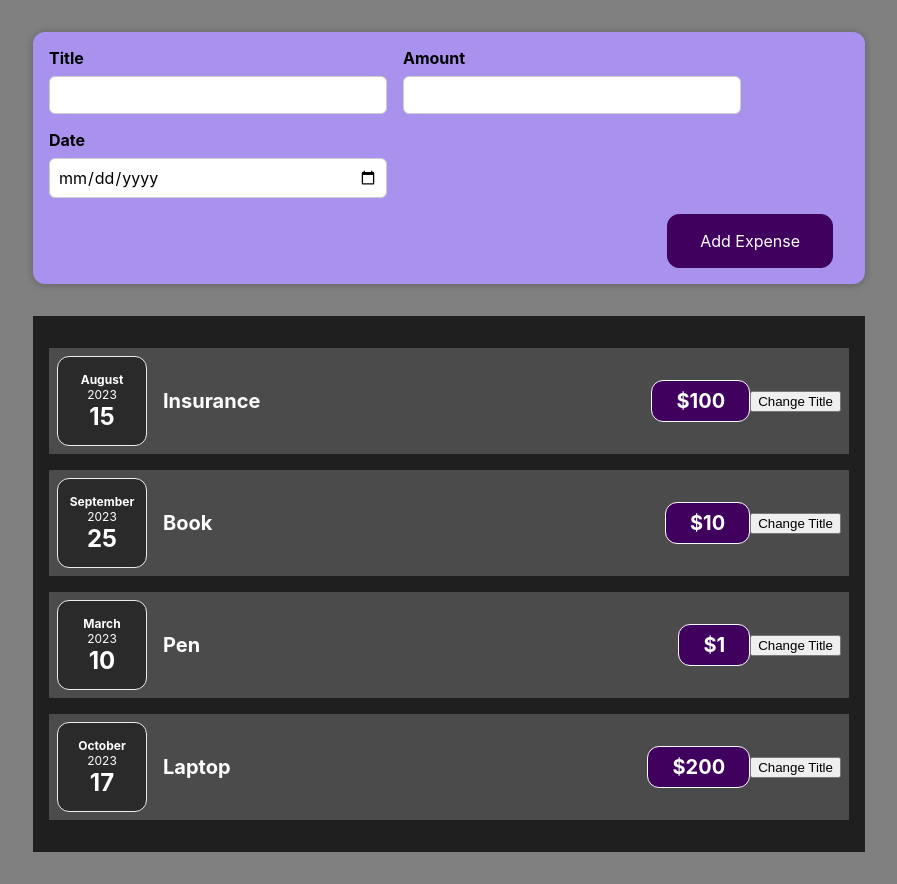
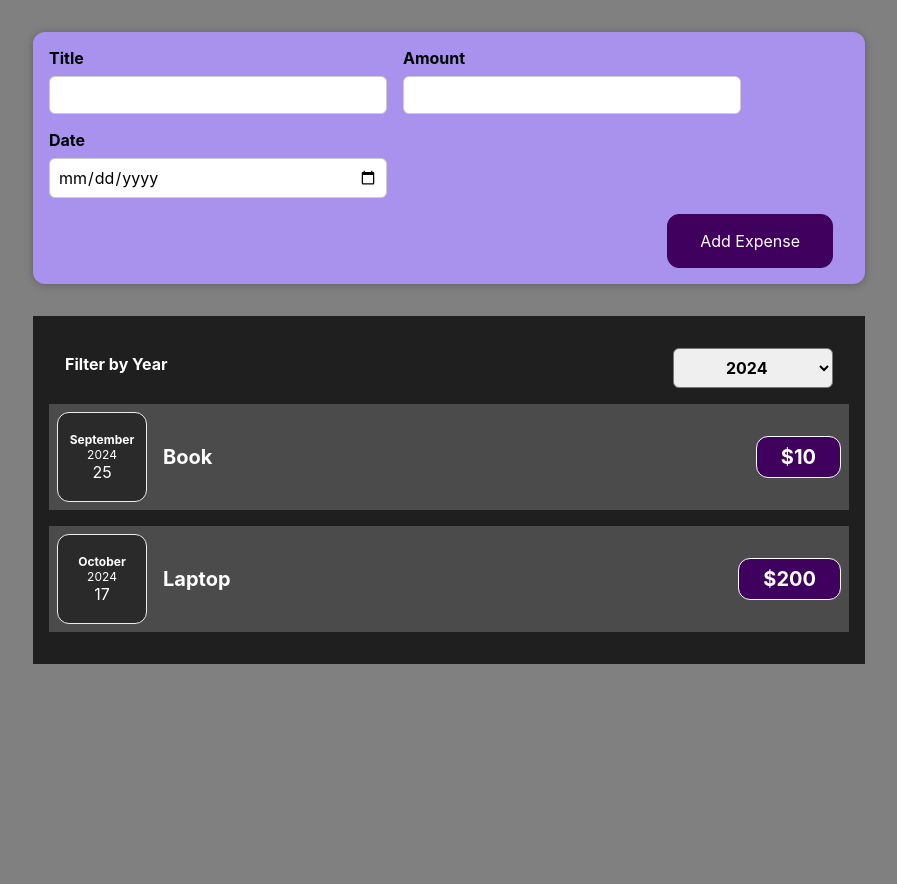
Before and after one commit to ashishkumar082018/First-React-App, a React (Create React App) app: page / in a window 1280 px wide. Shown: the whole page, without its empty margins (191-1088 px from the left). After the commit the page ends 800 px from the top, so only its background shows below. Built offline with nearby package versions, Linux system fonts and the light colour scheme.

Commit message:
Controlled Components - Expenses Filter

```diff
--- a/src/App.js
+++ b/src/App.js
@@ -2,25 +2,26 @@
 import Expenses from "./components/Expenses/Expenses";
 import NewExpense from "./components/NewExpense/NewExpense";
 
+const DUMMY_EXPENSES = [
+  { id: 1, title: "Insurance", date: new Date(2023, 7, 15), price: 100 },
+  { id: 2, title: "Book", date: new Date(2024, 8, 25), price: 10 },
+  { id: 3, title: "Pen", date: new Date(2025, 2, 10), price: 1 },
+  { id: 4, title: "Laptop", date: new Date(2024, 9, 17), price: 200 },
+];
+
 function App() {
-  const expenses = [
-    { id: 1, title: "Insurance", date: new Date(2023, 7, 15), price: 100 },
-    { id: 2, title: "Book", date: new Date(2023, 8, 25), price: 10 },
-    { id: 3, title: "Pen", date: new Date(2023, 2, 10), price: 1 },
-    { id: 4, title: "Laptop", date: new Date(2023, 9, 17), price: 200 },
-  ];
-
-  const [expenseData, setExpenseData] = useState(expenses);
+  const [expenses, setExpenses] = useState(DUMMY_EXPENSES);
 
   const addExpenseHandler = (expense) => {
-    setExpenseData((prevState) => [...prevState, expense]);
-    console.log(expenseData);
+    setExpenses((prevExpenses) => {
+      return [expense, ...prevExpenses];
+    });
   };
 
   return (
     <div>
       <NewExpense onAddExpense={addExpenseHandler} />
-      <Expenses expenses={expenseData} />
+      <Expenses expenses={expenses} />
     </div>
   );
 }
--- a/src/components/Expenses/ExpenseDate.js
+++ b/src/components/Expenses/ExpenseDate.js
@@ -1,17 +1,32 @@
+import React from "react";
 import "./ExpenseDate.css";
-import Card from "../UI/Card";
+
+const months = [
+  "January",
+  "February",
+  "March",
+  "April",
+  "May",
+  "June",
+  "July",
+  "August",
+  "September",
+  "October",
+  "November",
+  "December",
+];
 
 function ExpenseDate(props) {
-  const month = props.date.toLocaleString("en-US", { month: "long" });
+  const month = months[props.date.getMonth()];
   const year = props.date.getFullYear();
-  const day = props.date.toLocaleString("en-US", { day: "2-digit" });
+  const date = props.date.getDate();
 
   return (
-    <Card className="expense-date">
+    <div className="expense-date">
       <div className="expense-date__month">{month}</div>
       <div className="expense-date__year">{year}</div>
-      <div className="expense-date__day">{day}</div>
-    </Card>
+      <div className="expense-date__date">{date}</div>
+    </div>
   );
 }
 
--- a/src/components/Expenses/ExpenseItem.js
+++ b/src/components/Expenses/ExpenseItem.js
@@ -4,19 +4,13 @@
 import Card from "../UI/Card";
 
 const ExpenseItem = (props) => {
-  const [title, setTitle] = useState(props.title);
-  function buttonClickHandler() {
-    setTitle("New Title");
-  }
-
   return (
     <Card className="expense-item">
       <ExpenseDate date={props.date} />
       <div className="expense-item__description">
-        <h2>{title}</h2>
+        <h2>{props.title}</h2>
         <div className="expense-item__price">${props.price}</div>
       </div>
-      <button onClick={buttonClickHandler}>Change Title</button>
     </Card>
   );
 };
--- a/src/components/Expenses/Expenses.js
+++ b/src/components/Expenses/Expenses.js
@@ -1,12 +1,27 @@
+import React, { useState } from "react";
 import ExpenseItem from "./ExpenseItem";
+import ExpensesFilter from "./ExpensesFilter";
 import "./Expenses.css";
 import Card from "../UI/Card";
 
 const Expenses = (props) => {
+  const [filteredYear, setFilteredYear] = useState("2024");
+
+  const changeFilterHandler = (selectedYear) => {
+    setFilteredYear(selectedYear);
+  };
+
+  const filteredExpenses = props.expenses.filter((expense) => {
+    return expense.date.getFullYear().toString() === filteredYear;
+  });
 
   return (
     <Card className="expenses">
-      {props.expenses.map((expense) => {
+      <ExpensesFilter
+        selected={filteredYear}
+        onChangeFilter={changeFilterHandler}
+      />
+      {filteredExpenses.map((expense) => {
         return (
           <ExpenseItem
             key={expense.id}
--- /dev/null
+++ b/src/components/Expenses/ExpensesFilter.css
@@ -0,0 +1,24 @@
+.expenses-filter {
+  color: white;
+  padding: 0 1rem;
+}
+
+.expenses-filter__control {
+  display: flex;
+  width: 100%;
+  align-items: center;
+  justify-content: space-between;
+  margin: 1rem 0;
+}
+
+.expenses-filter label {
+  font-weight: bold;
+  margin-bottom: 0.5rem;
+}
+
+.expenses-filter select {
+  font: inherit;
+  padding: 0.5rem 3rem;
+  font-weight: bold;
+  border-radius: 6px;
+}
--- /dev/null
+++ b/src/components/Expenses/ExpensesFilter.js
@@ -0,0 +1,27 @@
+import React from "react";
+import "./ExpensesFilter.css";
+
+const ExpensesFilter = (props) => {
+  const dropdownChangeHandler = (event) => {
+    props.onChangeFilter(event.target.value);
+  };
+
+  return (
+    <div className="expenses-filter">
+      <div className="expenses-filter__control">
+        <label htmlFor="year-dropdown">Filter by Year</label>
+        <select
+          value={props.selected}
+          onChange={dropdownChangeHandler}
+          id="year-dropdown"
+        >
+          <option value="2023">2023</option>
+          <option value="2024">2024</option>
+          <option value="2025">2025</option>
+        </select>
+      </div>
+    </div>
+  );
+};
+
+export default ExpensesFilter;
```
